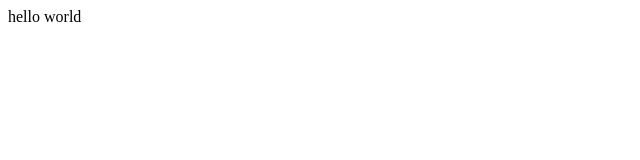
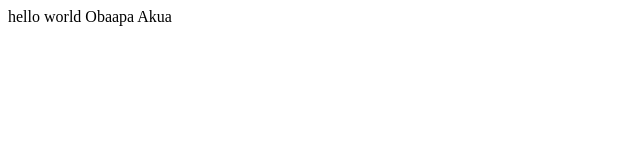
Before and after one commit to Francisca-Amanor/My-first-code, a plain HTML site: page index.html in a window 1280 px wide. Shown: the whole page, without its empty margins (0-640 px from the left). Drawn offline with Linux system fonts and the light colour scheme.

Commit message:
update code to add my name

```diff
--- a/index.html
+++ b/index.html
@@ -7,6 +7,6 @@
   <title>Document</title>
 </head>
 <body>
-  hello world
+  hello world Obaapa Akua
 </body>
 </html>
```
